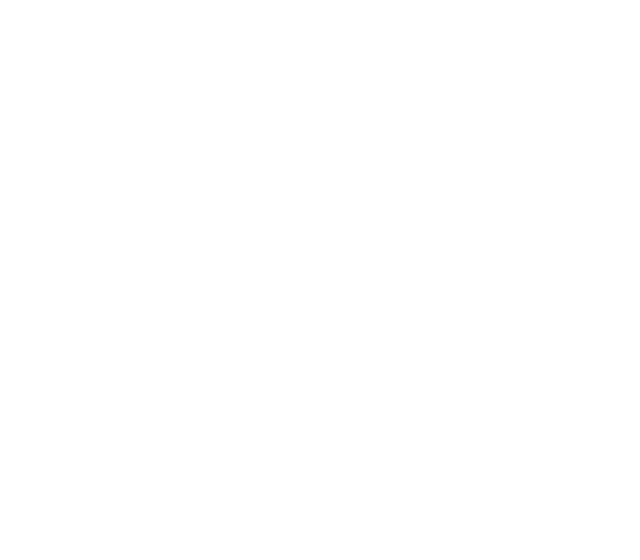
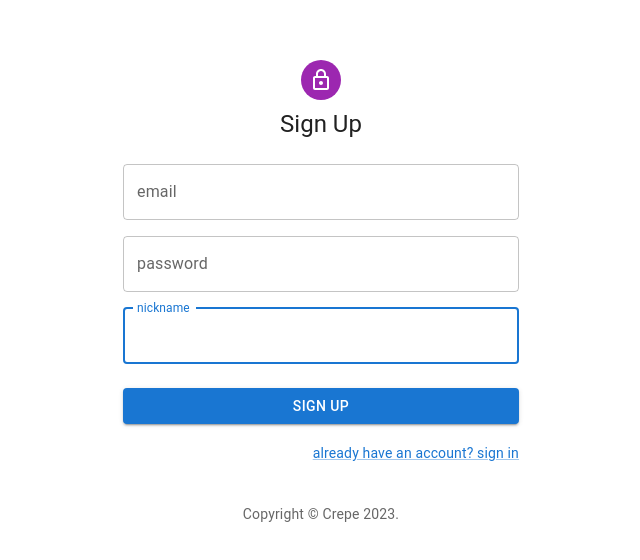
Before and after one commit to Tuk-AOK/frontend-dev, a React (Create React App) app: page /signup in a window 1280 px wide. Before the commit this address had no page. Shown: the part 112-672 px from the top of the page, without its empty margins (319-959 px from the left). Built offline with nearby package versions, Linux system fonts and the light colour scheme.

Commit message:
feat: 회원가입 구현 완료, 로그인 구현 중

```diff
--- a/src/App.tsx
+++ b/src/App.tsx
@@ -5,6 +5,7 @@
 import LogHistoryPage from "./pages/logHistoryPage";
 import LoginPage from "./pages/loginPage";
 import MergePage from "./pages/mergePage";
+import SignupPage from "./pages/signupPage";
 
 import { BrowserRouter, Routes, Route } from "react-router-dom";
 
@@ -18,6 +19,7 @@
       <Route path="/upload" element={<UploadPage/>} />
       <Route path="/loghistory" element={<LogHistoryPage/>} />
       <Route path="/merge" element={<MergePage/>} />
+      <Route path="/signup" element={<SignupPage/>} />
     </Routes>
   </BrowserRouter>
 
--- a/src/components/content/login/login.tsx
+++ b/src/components/content/login/login.tsx
@@ -22,7 +22,7 @@
 
   return (
     <Typography variant="body2" color="text.secondary" align="center" {...props}>
-      {'Copyright ©Crepe '}
+      {'Copyright © Crepe '}
       {/* <Link color="inherit" href="https://mui.com/">
         Your Website
       </Link>{' '} */}
@@ -38,6 +38,9 @@
 export default function SignIn() {
   const dispatch = useDispatch();
   const navigate = useNavigate();
+
+  const [email, setEmail] = React.useState('');
+  const [password, setPassword] = React.useState('');
 
   const mainNavigate = () => navigate("/main")
   const handleSubmit = (event: React.FormEvent<HTMLFormElement>) => {
@@ -63,68 +66,20 @@
   //   console.log(error);
   // });
 
+  const login = () => {
+    axios.post('/api/v1/users/signin', {
+      email: email,
+      password: password
+    }).then((response) => {
+      console.log("로그인 성공?");
+      console.log(response);
+    }).catch((error) => {
+      alert("로그인에 실패하였습니다. 다시 시도해 주세요.");
+      console.log("로그인 실패");
+    })
+  }
 
-  const createTestData = () => {
-    const formData = new FormData();
-    const imagepath = "/test.jpeg"
 
-    fetch(imagepath)
-    .then(response => response.blob())
-    .then(blobData => {
-      const profileImageFile = new File([blobData], "test.jpeg", { type: "image/jpeg" });
-      // 변환된 File 객체를 활용하는 작업을 수행합니다.
-      console.log("fetch된 프로필 이미지 : ", profileImageFile);
-
-      formData.append("userEmail", "test01@naver.com");
-      formData.append("userPassword", "1111");
-      formData.append("userNickname", "TestName");
-      formData.append("userPhoto", profileImageFile);
-      // FormData의 key 확인
-      // @ts-ignore
-      for (const key of formData.keys()) {
-        console.log("키값: ", key);
-      }
-      // FormData의 value 확인
-      // @ts-ignore
-      for (const value of formData.values()) {
-        console.log("밸류값: ", value);
-      }
-      console.log(formData);
-
-      axios.post('/api/v1/users',{
-        data: formData,
-      }, {
-        headers: {
-          "Content-Type" : "multipart/form-data",
-        },
-        transformRequest: [
-          function () {
-            return formData;
-          }
-        ],
-      })
-      .then((response) => {
-        console.log("유저 생성 완료");
-        console.log(response);
-
-        //uuid useState에 uuid값 저장
-        const uuidData = response.data.data.userUuid
-        console.log("발급된 uuid : ", uuidData)
-        const disp = dispatch(setUuid(uuidData))
-        console.log("안녕",disp)
-        mainNavigate();
-      })
-      .catch((error) => {
-        console.log("유저 데이터 생성 실패");
-        console.log(error);
-      })
-    })
-    .catch(error => {
-      // 오류 처리
-      console.log(error);
-    });
-
-  }
 
   return (
     <ThemeProvider theme={defaultTheme}>
@@ -148,24 +103,24 @@
           </Typography>
           <Box component="form" onSubmit={handleSubmit} noValidate sx={{ mt: 1 }}>
             <TextField
-              margin="normal"
-              required
               fullWidth
-              id="id"
-              label="ID"
-              name="id"
-              autoComplete="id"
-              autoFocus
+              id="email"
+              label="email"
+              name="email"
+              autoComplete="email"
+              value={email}
+              onChange={(event)=>(setEmail(event.target.value))}
             />
             <TextField
               margin="normal"
-              required
               fullWidth
               name="password"
               label="Password"
               type="password"
               id="password"
               autoComplete="current-password"
+              value={password}
+              onChange={(event)=>(setPassword(event.target.value))}
             />
             {/* <FormControlLabel
               control={<Checkbox value="remember" color="primary" />}
@@ -176,7 +131,7 @@
               fullWidth
               variant="contained"
               sx={{ mt: 3, mb: 2 }}
-              onClick={createTestData}
+              onClick={login}
             >
               Sign In
             </Button>
@@ -187,7 +142,7 @@
                 </Link>
               </Grid>
               <Grid item>
-                <Link href="#" variant="body2">
+                <Link href="/signup" variant="body2">
                   {"sign up"}
                 </Link>
               </Grid>
--- /dev/null
+++ b/src/components/content/signup/index.ts
@@ -0,0 +1 @@
+export {default} from "./signup";
--- /dev/null
+++ b/src/components/content/signup/signup.tsx
@@ -0,0 +1,187 @@
+import * as React from 'react';
+import { useState, useEffect } from "react";
+import Avatar from '@mui/material/Avatar';
+import Button from '@mui/material/Button';
+import CssBaseline from '@mui/material/CssBaseline';
+import TextField from '@mui/material/TextField';
+import FormControlLabel from '@mui/material/FormControlLabel';
+import Checkbox from '@mui/material/Checkbox';
+import Link from '@mui/material/Link';
+import Grid from '@mui/material/Grid';
+import Box from '@mui/material/Box';
+import LockOutlinedIcon from '@mui/icons-material/LockOutlined';
+import Typography from '@mui/material/Typography';
+import Container from '@mui/material/Container';
+import { createTheme, ThemeProvider } from '@mui/material/styles';
+import { useNavigate } from "react-router-dom";
+import axios from 'axios';
+
+function Copyright(props: any) {
+  return (
+    <Typography variant="body2" color="text.secondary" align="center" {...props}>
+      {'Copyright © Crepe '}
+      {/* <Link color="inherit" href="https://mui.com/">
+        Your Website
+      </Link>{' '} */}
+      {new Date().getFullYear()}
+      {'.'}
+    </Typography>
+  );
+}
+
+// TODO remove, this demo shouldn't need to reset the theme.
+const defaultTheme = createTheme();
+
+export default function Signup() {
+  const [email, setEmail] = useState('');
+  const [password, setPassword] = useState('');
+  const [nickname, setNickname] = useState('');
+
+  const navigate = useNavigate();
+
+  const handleSubmit = (event: React.FormEvent<HTMLFormElement>) => {
+    event.preventDefault();
+    const data = new FormData(event.currentTarget);
+    console.log({
+      email: data.get('email'),
+      password: data.get('password'),
+    });
+  };
+
+  const createUserData = () => {
+    const formData = new FormData();
+    const imagepath = "/test.jpeg"
+
+    fetch(imagepath)
+    .then(response => response.blob())
+    .then(blobData => {
+      const profileImageFile = new File([blobData], "test.jpeg", { type: "image/jpeg" });
+      // 변환된 File 객체를 활용하는 작업을 수행합니다.
+      console.log("fetch된 프로필 이미지 : ", profileImageFile);
+
+      formData.append("userEmail", email);
+      formData.append("userPassword", password);
+      formData.append("userNickname", nickname);
+      formData.append("userPhoto", profileImageFile);
+      // FormData의 key 확인
+      // @ts-ignore
+      for (const key of formData.keys()) {
+        console.log("키값: ", key);
+      }
+      // FormData의 value 확인
+      // @ts-ignore
+      for (const value of formData.values()) {
+        console.log("밸류값: ", value);
+      }
+      console.log(formData);
+
+      axios.post('/api/v1/users',{
+        data: formData,
+      }, {
+        headers: {
+          "Content-Type" : "multipart/form-data",
+        },
+        transformRequest: [
+          function () {
+            return formData;
+          }
+        ],
+      })
+      .then((response) => {
+        console.log("유저 생성 완료");
+        console.log(response);
+
+        navigate("/");
+      })
+      .catch((error) => {
+        console.log("유저 데이터 생성 실패");
+        console.log(error);
+      })
+    })
+    .catch(error => {
+      // 오류 처리
+      console.log(error);
+    });
+
+  }
+
+  return (
+    <ThemeProvider theme={defaultTheme}>
+      <Container component="main" maxWidth="xs" sx={{ height: '100vh', display: 'flex', flexDirection:'column', alignItems: 'center' }}>
+        <CssBaseline />
+        <Box
+          sx={{
+            display: 'flex',
+            flexDirection: 'column',
+            justifyContent: 'center',
+            alignItems: 'center',
+            height: '100vh'
+          }}
+        >
+          <Avatar sx={{ m: 1, bgcolor: 'secondary.main' }}>
+            <LockOutlinedIcon />
+          </Avatar>
+          <Typography component="h1" variant="h5">
+            Sign Up
+          </Typography>
+          <Box component="form" noValidate onSubmit={handleSubmit} sx={{ mt: 3 }}>
+            <Grid container spacing={2}>
+              <Grid item xs={12}>
+                <TextField
+                  fullWidth
+                  id="email"
+                  label="email"
+                  name="email"
+                  autoComplete="email"
+                  value={email}
+                  onChange={(event)=>(setEmail(event.target.value))}
+                />
+              </Grid>
+              <Grid item xs={12}>
+                <TextField
+                  fullWidth
+                  name="password"
+                  label="password"
+                  type="password"
+                  id="password"
+                  autoComplete="new-password"
+                  value={password}
+                  onChange={(event)=>(setPassword(event.target.value))}
+                />
+              </Grid>
+              <Grid item xs={12}>
+                <TextField
+                    autoComplete="given-name"
+                    name="firstName"
+                    fullWidth
+                    id="firstName"
+                    label="nickname"
+                    autoFocus
+                    value={nickname}
+                    onChange={(event)=>(setNickname(event.target.value))}
+                  />
+              </Grid>
+            </Grid>
+            <Button
+              type="submit"
+              fullWidth
+              variant="contained"
+              sx={{ mt: 3, mb: 2 }}
+              onClick={createUserData}
+            >
+              Sign Up
+            </Button>
+            <Grid container justifyContent="flex-end">
+              <Grid item>
+                <Link href="/" variant="body2">
+                  already have an account? sign in
+                </Link>
+              </Grid>
+            </Grid>
+          </Box>
+          <Copyright sx={{ mt: 5 }} />
+        </Box>
+      </Container>
+    </ThemeProvider>
+  );
+}
--- /dev/null
+++ b/src/pages/signupPage.tsx
@@ -0,0 +1,9 @@
+import React from "react";
+import Layout from "../components/layout";
+import Signup from "../components/content/signup/signup";
+
+export default function LogHistoryPage() {
+  return (
+    <Signup/>
+  );
+}
```
